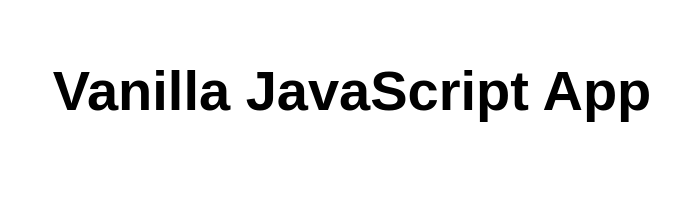
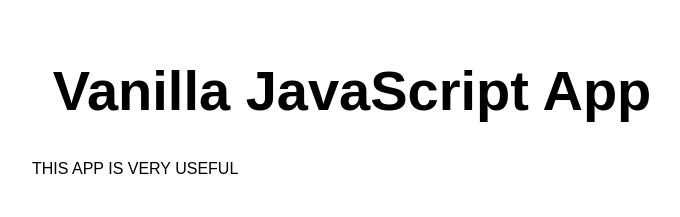
Before and after one commit to AAFRINFATHIMA/aafrinF, a website: page src/index.html in a window 1280 px wide. Shown: the whole page, without its empty margins (288-968 px from the left). Drawn offline with Linux system fonts and the light colour scheme.

Commit message:
Update index.html

```diff
--- a/src/index.html
+++ b/src/index.html
@@ -11,6 +11,7 @@
 <body>
   <main>
     <h1>Vanilla JavaScript App</h1>
+    <p>THIS APP IS VERY USEFUL</p>
   </main>
 </body>
 
```
